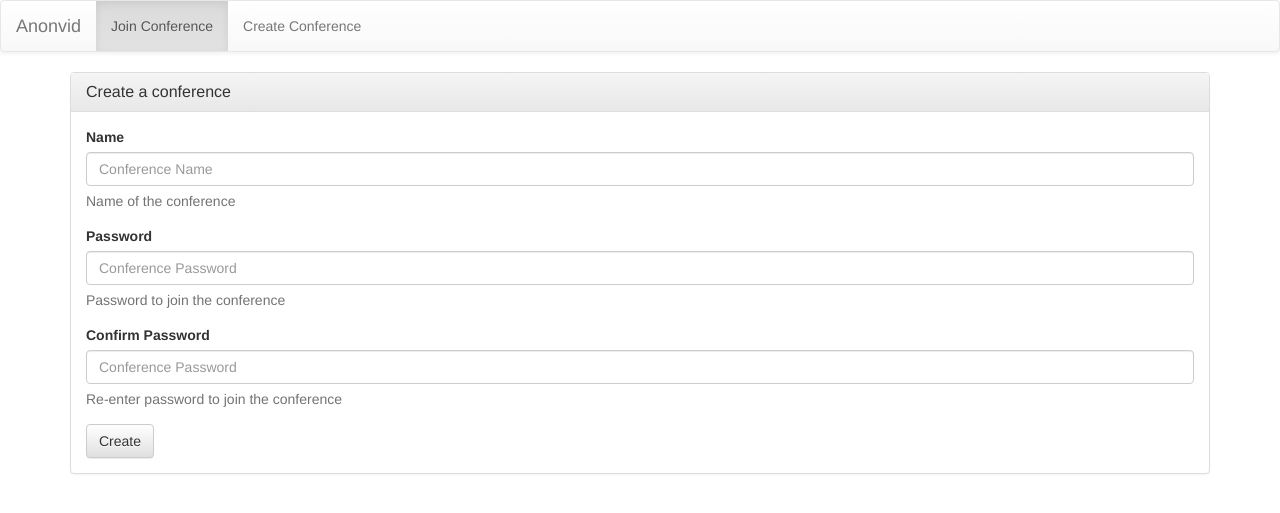
After one commit to praveenram/anonvid, a Flask app: page /create in a window 1280 px wide. The commit adds this page. Shown: the top 513 px of the page. Run offline with Flask 2, Linux system fonts and the light colour scheme; some libraries are stand-ins or nearby versions.

Commit message:
Added create / join HTML, started work on backend data model code to store, retrieve conferences with passwords

```diff
--- a/src/app.py
+++ b/src/app.py
@@ -1,11 +1,34 @@
+"""
+Anonvid Server Script
+"""
+
 from flask import Flask
 from flask import render_template
+from flask import request
+
+from database import Database
 
 app = Flask(__name__)
+db = Database()
 
-@app.route("/")
+
+@app.route("/", methods=['GET'])
+@app.route("/join", methods=['GET'])
 def index():
 	return render_template("index.html")
 
+
+@app.route("/create", methods=['GET'])
+def create():
+	return render_template("create.html")
+
+
+@app.route("/conference", methods=['GET', 'POST'])
+def conference():
+	c_no = request.args.get('c_no')
+	c_p = request.args.get('c_p')
+	return render_template("conference.html", num = c_no)
+
+
 if __name__ == "__main__":
 	app.run(debug = True, port = 8000, host = "0.0.0.0")
--- /dev/null
+++ b/src/database.py
@@ -0,0 +1,43 @@
+"""
+Anonvid Data model
+"""
+
+import uuid
+import hashlib
+from pymongo import MongoClient
+
+salt = '5d1fa76d7874970190707c55595d32331b113f762447fa49b226e8b471e4145f'
+
+
+class Database(object):
+	def __init__(self, mongo_host='localhost', mongo_port=27017):
+		self._db_client = MongoClient(mongo_host, mongo_port)
+		self._db = self._db_client.anonvid_prod
+
+	def create_conference(self, name, password):
+		conf_id = generate_conf_id()
+		password_hash = generate_password_hash(password)
+
+		conferences = self._db.conferences
+		conference = { 'name': name.strip(), 'conf_id': conf_id, 'password': password_hash }
+		c_id = conferences.insert_one(conference).inserted_id
+
+		if(c_id is None):
+			return -1
+
+		return conf_id
+
+	def find_conference(self, conf_id):
+		conferences = self._db.conferences
+		conf = conferences.find_one({ 'conf_id': conf_id.strip() })
+
+		if conf is not None:
+			return conf
+
+	def generate_conf_id():
+		return uuid.uuid4()
+
+	def generate_password_hash(password):
+		import hashlib, binascii
+		dk = hashlib.pbkdf2_hmac('sha256', password.encode(), salt.encode(), 100000)
+		return binascii.hexlify(dk)
--- /dev/null
+++ b/src/static/styles.css
@@ -0,0 +1 @@
+/* CSS For anonvid */
--- /dev/null
+++ b/src/templates/create.html
@@ -0,0 +1,35 @@
+{% extends "layout.html" %}
+{% block title %} Create a conference {% endblock %}
+{% block content %}
+	<div class="row">
+		<div class="col-lg-12">
+			<div class="panel panel-default">
+				<div class="panel-heading">
+					<h2 class="panel-title">Create a conference</h2>
+				</div>
+				<div class="panel-body">
+					<form class="create-conference" action="javascript:void(0);">
+						<div class="form-group">
+							<label for="conferenceName">Name</label>
+							<input id="conferenceName" type="text" class="form-control" placeholder="Conference Name">
+							<p class="help-block">Name of the conference</p>
+						</div>
+						<div class="form-group">
+							<label for="conferencePassword">Password</label>
+							<input id="conferencePassword" type="password" class="form-control" placeholder="Conference Password">
+							<p class="help-block">Password to join the conference</p>
+						</div>
+						<div class="form-group">
+							<label for="confirmConferencePassword">Confirm Password</label>
+							<input id="confirmConferencePassword" type="password" class="form-control" placeholder="Conference Password">
+							<p class="help-block">Re-enter password to join the conference</p>
+						</div>
+						<button type="submit" class="btn btn-default">Create</button>
+					</form>
+				</div>
+			</div>
+		</div>
+	</div>
+{% endblock %}
+{% block scripts %}
+{% endblock %}
--- a/src/templates/layout.html
+++ b/src/templates/layout.html
@@ -3,7 +3,7 @@
 <head>
 	<meta charset="utf-8">
     <meta name="description" content="WebRTC multipoints video conference">
-	<title>{% block title %} webRTCvideoConference {% endblock %}</title>
+	<title>{% block title %}{% endblock %} - Anonvid</title>
 	<link rel = "stylesheet" href = "/static/styles.css">
 	<link rel="stylesheet" href="https://maxcdn.bootstrapcdn.com/bootstrap/3.3.7/css/bootstrap.min.css" integrity="sha384-BVYiiSIFeK1dGmJRAkycuHAHRg32OmUcww7on3RYdg4Va+PmSTsz/K68vbdEjh4u" crossorigin="anonymous">
 	<link rel="stylesheet" href="https://maxcdn.bootstrapcdn.com/bootstrap/3.3.7/css/bootstrap-theme.min.css" integrity="sha384-rHyoN1iRsVXV4nD0JutlnGaslCJuC7uwjduW9SVrLvRYooPp2bWYgmgJQIXwl/Sp" crossorigin="anonymous">
@@ -30,6 +30,7 @@
 		{% block content %}
 		{% endblock %}
 	</section>
+	<script type="text/javascript" src="http://code.jquery.com/jquery-3.1.1.slim.min.js"></script>
 	<script src="https://maxcdn.bootstrapcdn.com/bootstrap/3.3.7/js/bootstrap.min.js" integrity="sha384-Tc5IQib027qvyjSMfHjOMaLkfuWVxZxUPnCJA7l2mCWNIpG9mGCD8wGNIcPD7Txa" crossorigin="anonymous">
 	</script>
 	{% block scripts %}
```
Also changed, not shown: src/templates/conference.html (added, +10 -0 lines), src/templates/index.html (+27 -8 lines).
